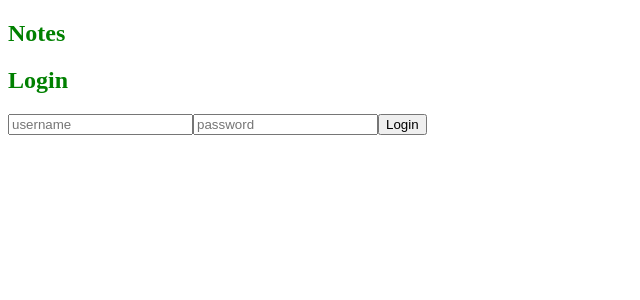
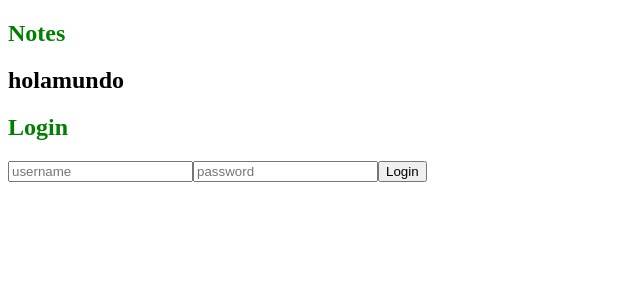
Before and after one commit to franco22bellido/midudev_course, a React (Vite) app in the folder notes_front/: page / in a window 1280 px wide. Shown: the top 300 px of the page, without its empty margins (0-640 px from the left). Built offline with nearby package versions, Linux system fonts and the light colour scheme; no server answers.

Commit message:
using the prop children.

```diff
--- a/notes_front/src/App.jsx
+++ b/notes_front/src/App.jsx
@@ -6,6 +6,7 @@ import NoteForm from './components/NoteForm'
 import ErrorMessage from './components/ErrorMessage'
 import Notes from './components/Notes'
 import LogOut from './components/LogOut'
+import Toggable from './components/Toggable'
 
 
 
@@ -46,7 +47,7 @@ function App() {
       <h1 style={{ color: "green" }}>Notes</h1>
 
       <ErrorMessage error={error} />
-
+      <Toggable><h1>holamundo</h1></Toggable>
       {
         user ?
           <>
--- /dev/null
+++ b/notes_front/src/components/Toggable.jsx
@@ -0,0 +1,12 @@
+const Toggable = ({children}) => {
+
+
+
+  return (
+    <div>
+      {children}
+    </div>
+  )
+}
+
+export default Toggable
```
